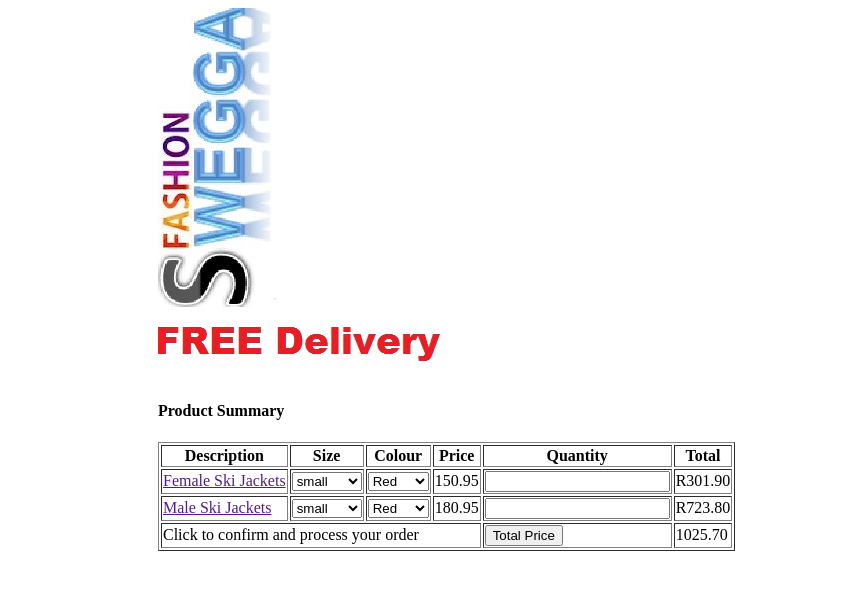
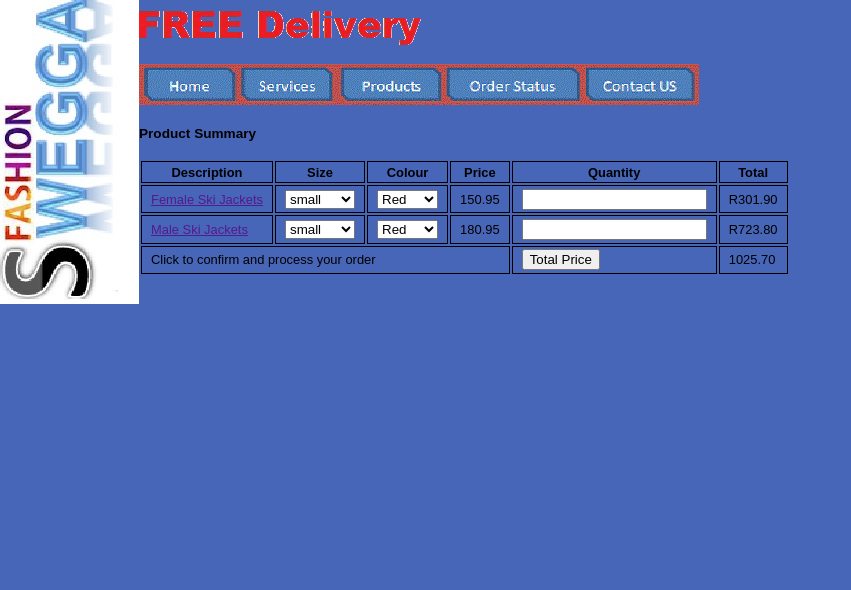
Before and after one commit to ArachnidArchitect/sweggaLCSprogress, a plain HTML site: page index.html in a window 1280 px wide. Shown: the whole page, without its empty margins (0-851 px from the left). Drawn offline with Linux system fonts and the light colour scheme.

Commit message:
connected stylesheet

```diff
--- a/images/styling.css
+++ b/images/styling.css
@@ -5,7 +5,17 @@ body {
 	font-size: 85%;
 	background-color: #4766B8;
     margin: 0;
-	padding: 0; }
+	padding: 0;
+	height: 100vh;}
+	main{
+		display: flex;
+		flex-direction: row;
+		height: 100%;
+	}
+	.anotherMain{
+		display: flex;
+		flex-direction: column;
+	}
 
 #page {
 	width: 710px;
--- a/index.html
+++ b/index.html
@@ -4,17 +4,18 @@
     <meta charset="UTF-8">
     <meta name="viewport" content="width=device-width, initial-scale=1.0">
     <title>Swegga - Home</title>
-    <link rel="stylesheet" href="./externalFiles/style.css">
+    <link rel="stylesheet" href="./images/styling.css">
 </head>
 <body>
 <main>
     <div class="banner"><img src="./images/swegga.jpg" alt=""></div>
     <div class="anotherMain">
         <div><img src="./images/delivery.gif" alt=""></div>
-    </div>
+        <div class="nav"><img src="./images/links.gif" alt=""></div>
+
     <div class="table">
         <h4>Product Summary</h4>
-        <table border="1px solid black">
+        <table>
             <tr>
 
                 <th>Description</th>
@@ -70,6 +71,7 @@
 
             </table>
     </div>
+    </div>
 </main>
 
 </body>
```
